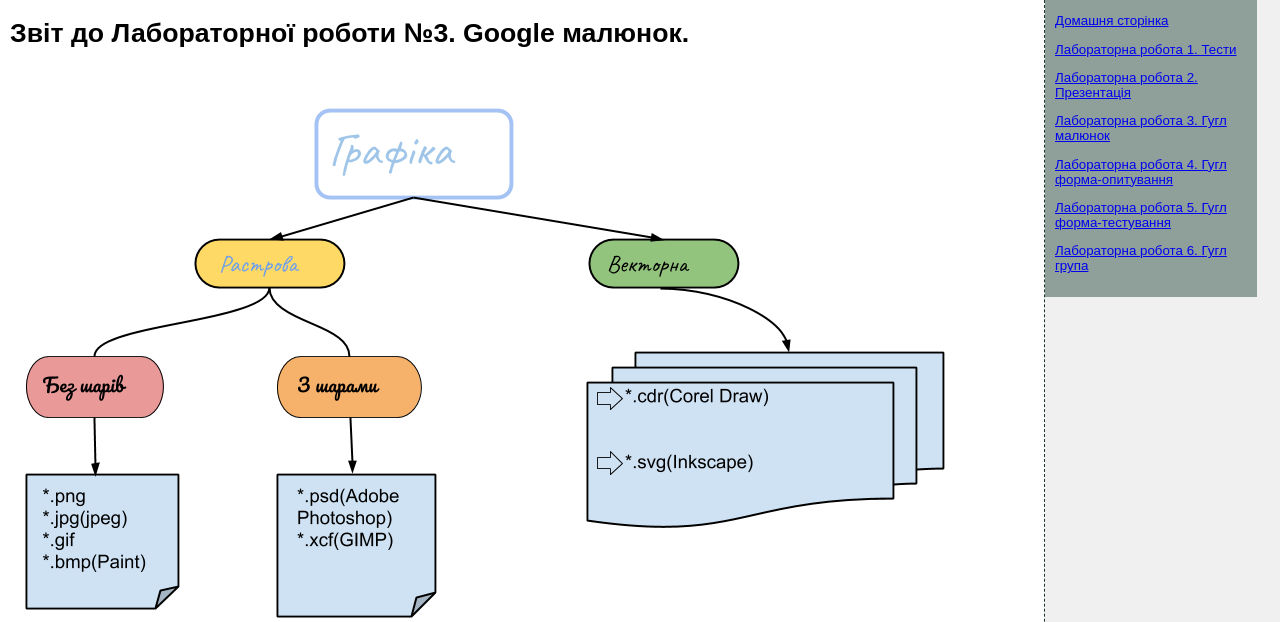
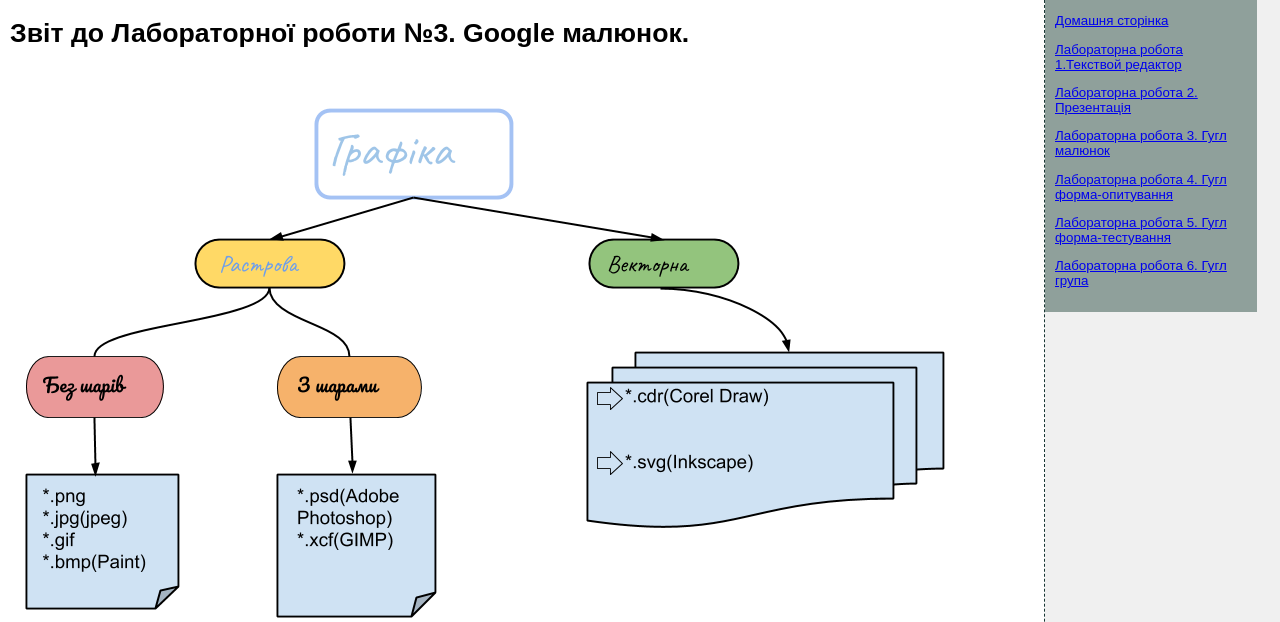
Before and after one commit to vladislav16564/group, a plain HTML site: page lab3.html in a window 1280 px wide. Shown: the part 57-679 px from the top of the page. Drawn offline with Linux system fonts and the light colour scheme.

Commit message:
Update lab3.html

```diff
--- a/lab3.html
+++ b/lab3.html
@@ -64,7 +64,7 @@
     </div>
    <div id="sidebar">
     <p><a href="index.html">Домашня сторінка</a></p>
-    <p><a href="lab1.html">Лабораторна робота 1. Тести</a></p>
+    <p><a href="lab1.html">Лабораторна робота 1.Текствой редактор</a></p>
     <p><a href="lab2.html">Лабораторна робота 2. Презентація</a></p>
     <p><a href="lab3.html">Лабораторна робота 3. Гугл малюнок</a></p>
     <p><a href="lab4.html">Лабораторна робота 4. Гугл форма-опитування</a></p>
```
